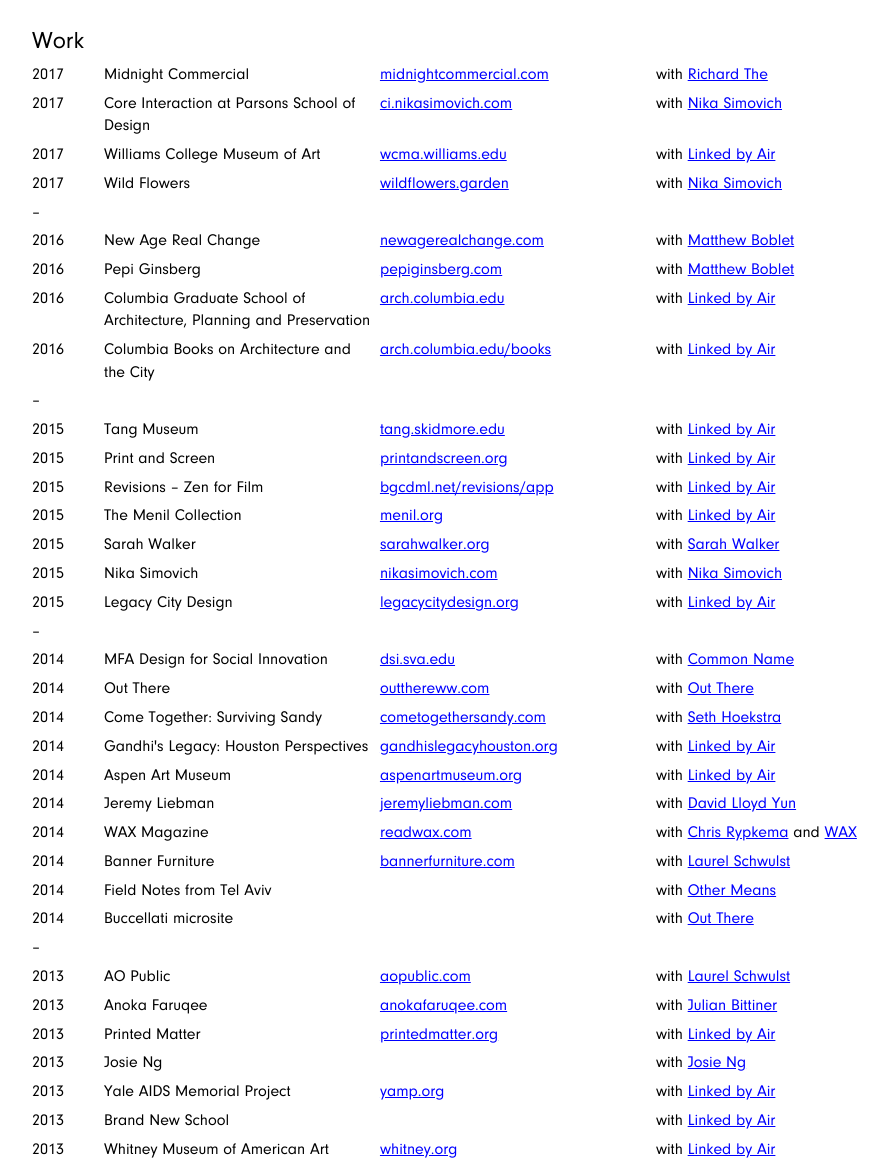
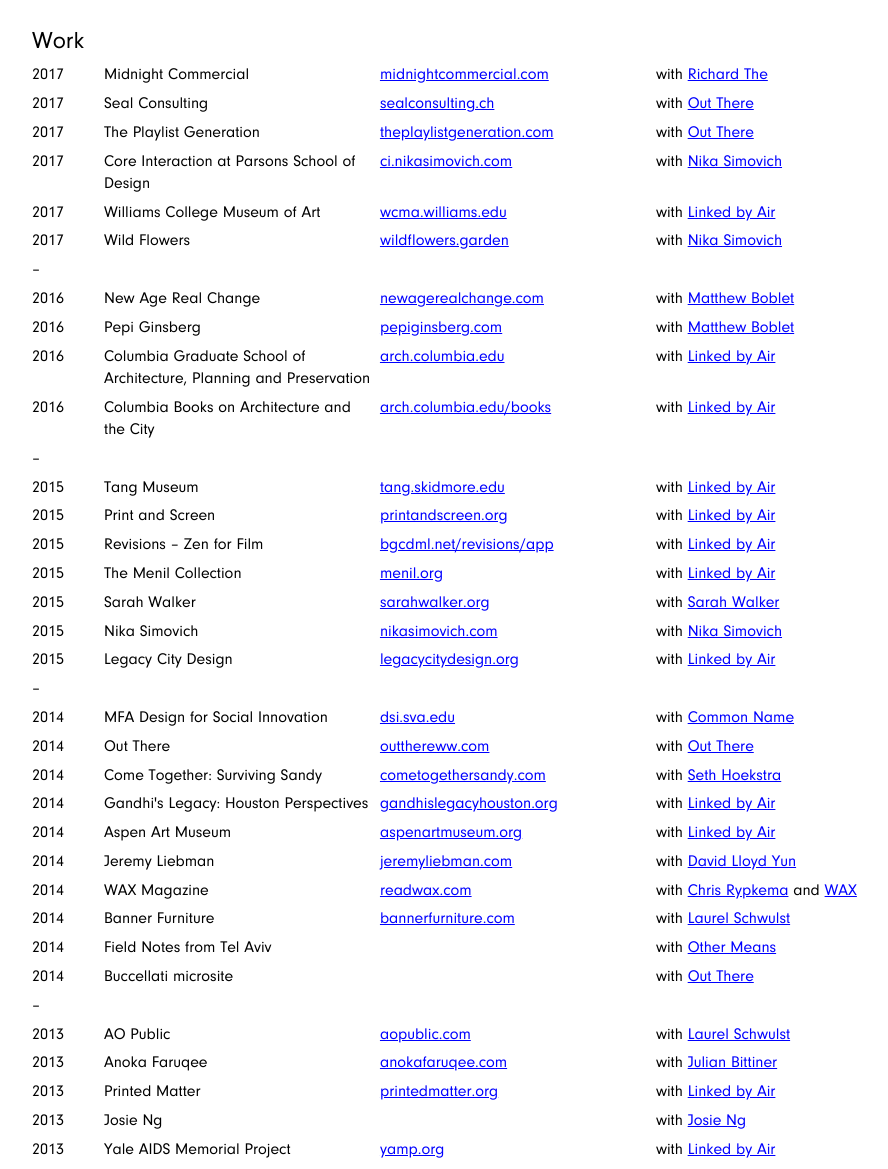
Before and after one commit to dylanfisher/my-website, a PHP site: page / in a window 1280 px wide. Shown: the part 196-1365 px from the top of the page, without its empty margins (128-1016 px from the left). Run offline with PHP 8.4, Linux system fonts and the light colour scheme; some libraries are stand-ins or nearby versions.

Commit message:
Add two new projects

```diff
--- a/index.php
+++ b/index.php
@@ -93,6 +93,18 @@
       <li><h3>Midnight Commercial</h3></li>
       <li><a href="http://midnightcommercial.com/" target="_blank">midnightcommercial.com</a></li>
       <li>with <a href="http://richardthe.com/" target="_blank">Richard The</a></li>
+    </ul>
+    <ul class="project">
+      <li>2017</li>
+      <li><h3>Seal Consulting</h3></li>
+      <li><a href="http://sealconsulting.ch/" target="_blank">sealconsulting.ch</a></li>
+      <li>with <a href="http://www.outthereww.com" target="_blank">Out There</a></li>
+    </ul>
+    <ul class="project">
+      <li>2017</li>
+      <li><h3>The Playlist Generation</h3></li>
+      <li><a href="http://www.theplaylistgeneration.com/" target="_blank">theplaylistgeneration.com</a></li>
+      <li>with <a href="http://www.outthereww.com" target="_blank">Out There</a></li>
     </ul>
     <ul class="project">
       <li>2017</li>
```
